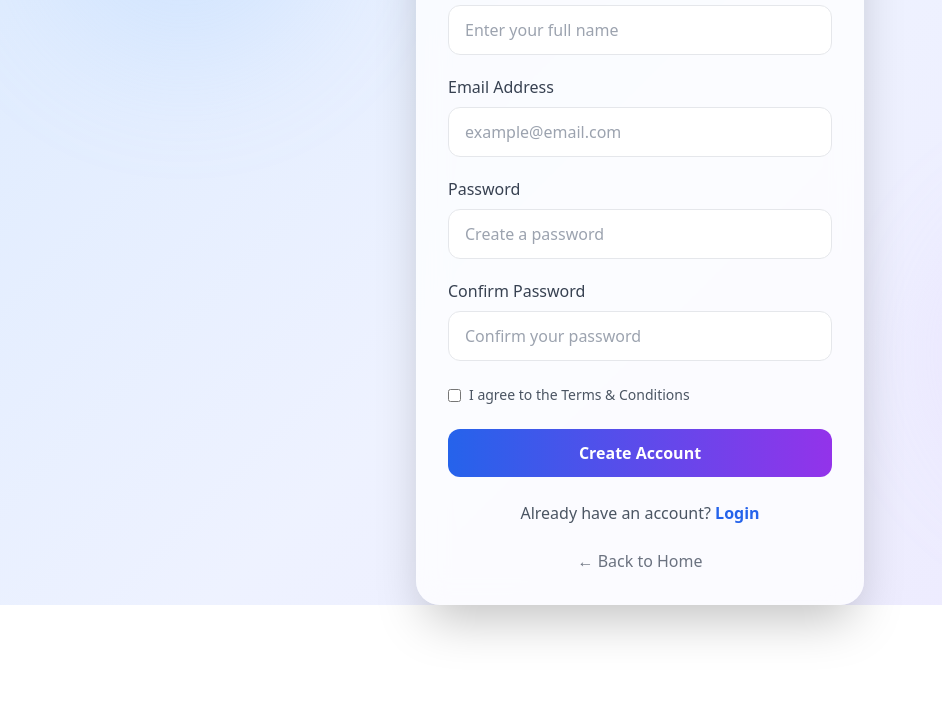
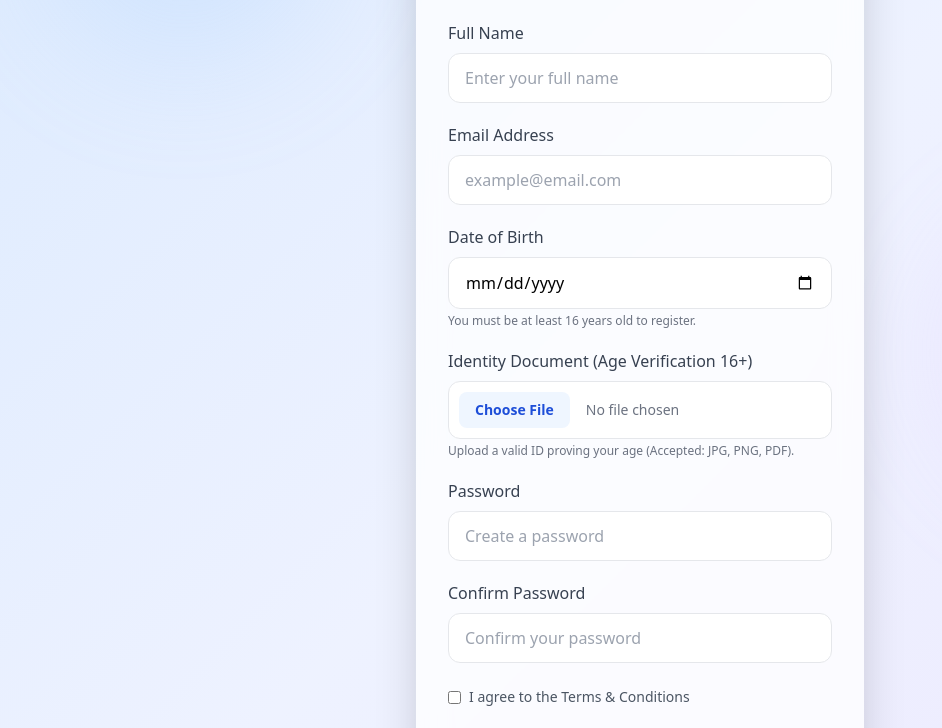
Before and after one commit to zhiiqing/HackXperience2026Group3, a plain HTML site: page signup.html in a window 1280 px wide. Shown: the part 263-991 px from the top of the page, without its empty margins (0-942 px from the left). Before the commit the page ends 868 px from the top, so only its background shows below. Drawn offline with nearby package versions, Linux system fonts and the light colour scheme.

Commit message:
Update signup.html

```diff
--- a/signup.html
+++ b/signup.html
@@ -29,7 +29,7 @@
 
 </head>
 
-<body class="min-h-screen flex items-center justify-center px-4">
+<body class="min-h-screen flex items-center justify-center px-4 py-12">
 
     <!-- Background Blur -->
     <div class="absolute top-10 left-10 w-72 h-72 bg-blue-300 opacity-20 rounded-full blur-3xl"></div>
@@ -50,7 +50,7 @@
         </h1>
 
         <p class="text-center text-gray-500 mt-2 mb-8">
-            Join HackXperience today.
+            Join HackXperience today. (For users 16 and older)
         </p>
 
         <form>
@@ -77,6 +77,31 @@
                     type="email"
                     placeholder="example@email.com"
                     class="w-full border rounded-xl px-4 py-3 focus:ring-2 focus:ring-blue-500 outline-none">
+            </div>
+
+            <!-- Date of Birth -->
+            <div class="mb-5">
+                <label class="block text-gray-700 mb-2">
+                    Date of Birth
+                </label>
+
+                <input
+                    type="date"
+                    class="w-full border rounded-xl px-4 py-3 focus:ring-2 focus:ring-blue-500 outline-none bg-white">
+                <span class="text-xs text-gray-500 mt-1 block">You must be at least 16 years old to register.</span>
+            </div>
+
+            <!-- Identity Document Upload -->
+            <div class="mb-5">
+                <label class="block text-gray-700 mb-2">
+                    Identity Document (Age Verification 16+)
+                </label>
+
+                <input
+                    type="file"
+                    accept=".pdf,.jpg,.jpeg,.png"
+                    class="w-full border rounded-xl p-2.5 bg-white text-sm text-gray-500 file:mr-4 file:py-2 file:px-4 file:rounded-lg file:border-0 file:text-sm file:font-semibold file:bg-blue-50 file:text-blue-700 hover:file:bg-blue-100">
+                <span class="text-xs text-gray-500 mt-1 block">Upload a valid ID proving your age (Accepted: JPG, PNG, PDF).</span>
             </div>
 
             <!-- Password -->
```
